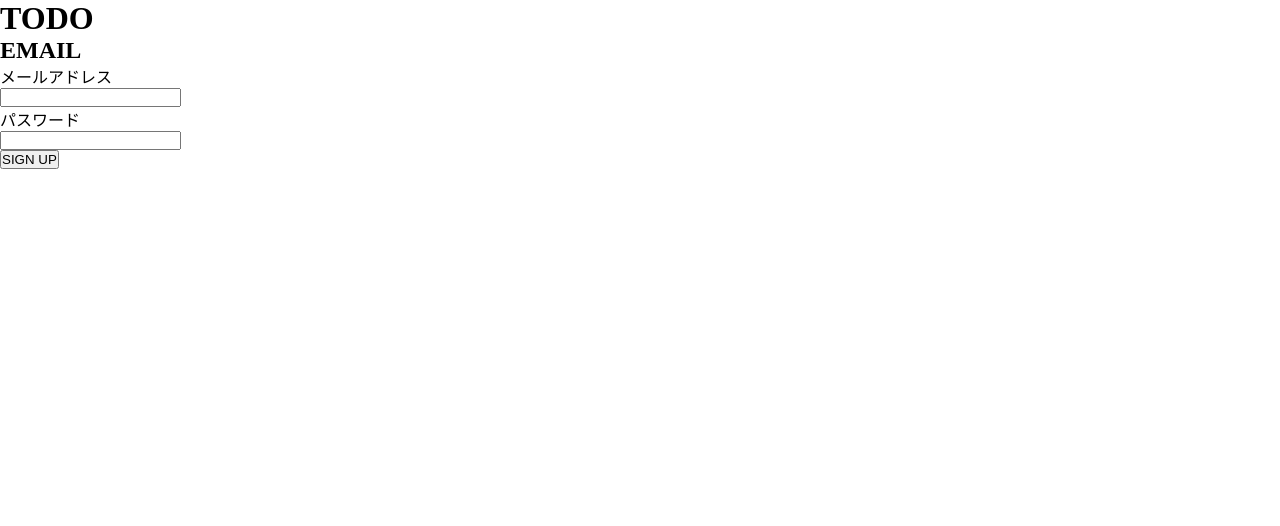
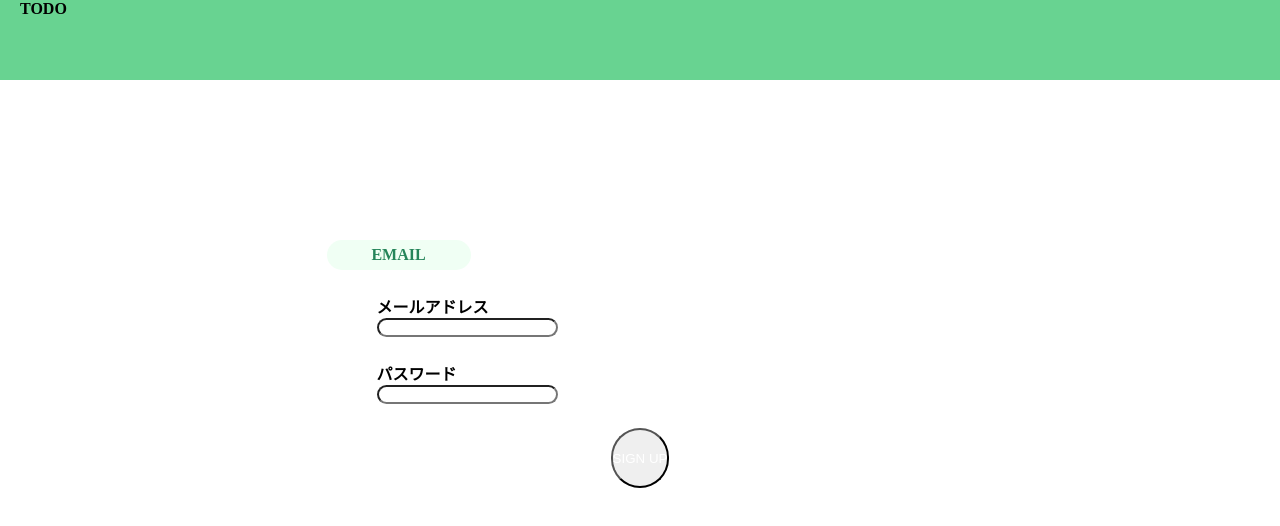
Before and after one commit to if-mentor/next_todo10, a Next.js app: page /signup in a window 1280 px wide. Shown: the top 526 px of the page. Built offline with nearby package versions, Linux system fonts and the light colour scheme.

Commit message:
Co-authored-by: shinagawa <shtk0119@users.noreply.github.com>

```diff
--- a/pages/signup.js
+++ b/pages/signup.js
@@ -1,18 +1,55 @@
 import React from 'react'
+import {
+  Box,
+  Button,
+  chakra,
+  Headeing,
+  Text,
+  Input,
+  VStack,
+} from "@chakra-ui/react";
 
 const signup = () => {
   return (
-    <div>
-      <h1 class>TODO</h1>
-      <h2>EMAIL</h2>
-      <p>メールアドレス</p>
-      <input form></input>
-      <p>パスワード</p>
-      <input form></input>
-      <div>
-      <button>SIGN UP</button>
-      </div>
-    </div>
+    <>
+      <chakra.header w={"1280px"} h={"80px"} bg="#68D391">
+        <Box width={"127px"} height={"56px"}left={"99px"}top={"12px"} bg="68D391">
+          <Text paddingLeft={"20px"} fontWeight="bold" fontSize={'4xl'} fontStyle={'Roboto'} w={"127px"} h={"56px"} left={"99px"} top={"12px"}>
+            TODO
+          </Text>
+        </Box>
+      </chakra.header>
+
+      <Box height={"clac(100vh - 80px)"} display={"flex"} justifyContent={"center"} alignItems={"center"}>
+        <Box height={"424px"} width={"747px"} mt={"100px"} >
+          <Box bg={"green.100"} p={"60px"}  borderRadius={"40px"}>
+            <Box p={"6px 32px"} bg={"#F0FFF4"} display={"inline-block"} borderRadius={"40px"}>
+              <Text width={"80px"} textAlign={"center"} fontStyle={"Gothic A1"} color={"#25855A"} fontWeight="bold">
+                EMAIL
+              </Text>
+            </Box>
+
+            <Box mt={"24px"} padding={"0px 50px"} >
+              <Text fontWeight="bold" fontStyle={'Gothic A1'}>メールアドレス</Text>
+              <Input bg={"green.50"} borderRadius={"40px"} />
+            </Box>
+
+            <Box mt={"24px"} padding={"0px 50px"}>
+              <Text fontWeight="bold" fontStyle={'Gothic A1'}>パスワード</Text>
+              <Input bg={"green.50"} borderRadius={"40px"}/>
+            </Box>
+
+            <Box textAlign={"center"}>
+              <Button display={"inline-block"} mt={"24px"} color={"white"} bg={"green.600"} borderRadius={"50px"} height={"60px"} weight={"200px"}>
+                SIGN UP
+              </Button>
+            </Box>
+          </Box>
+        </Box>
+      </Box>
+
+
+    </>
   )
 }
 
```
Also changed, not shown: pages/login.js (+47 -11 lines).
